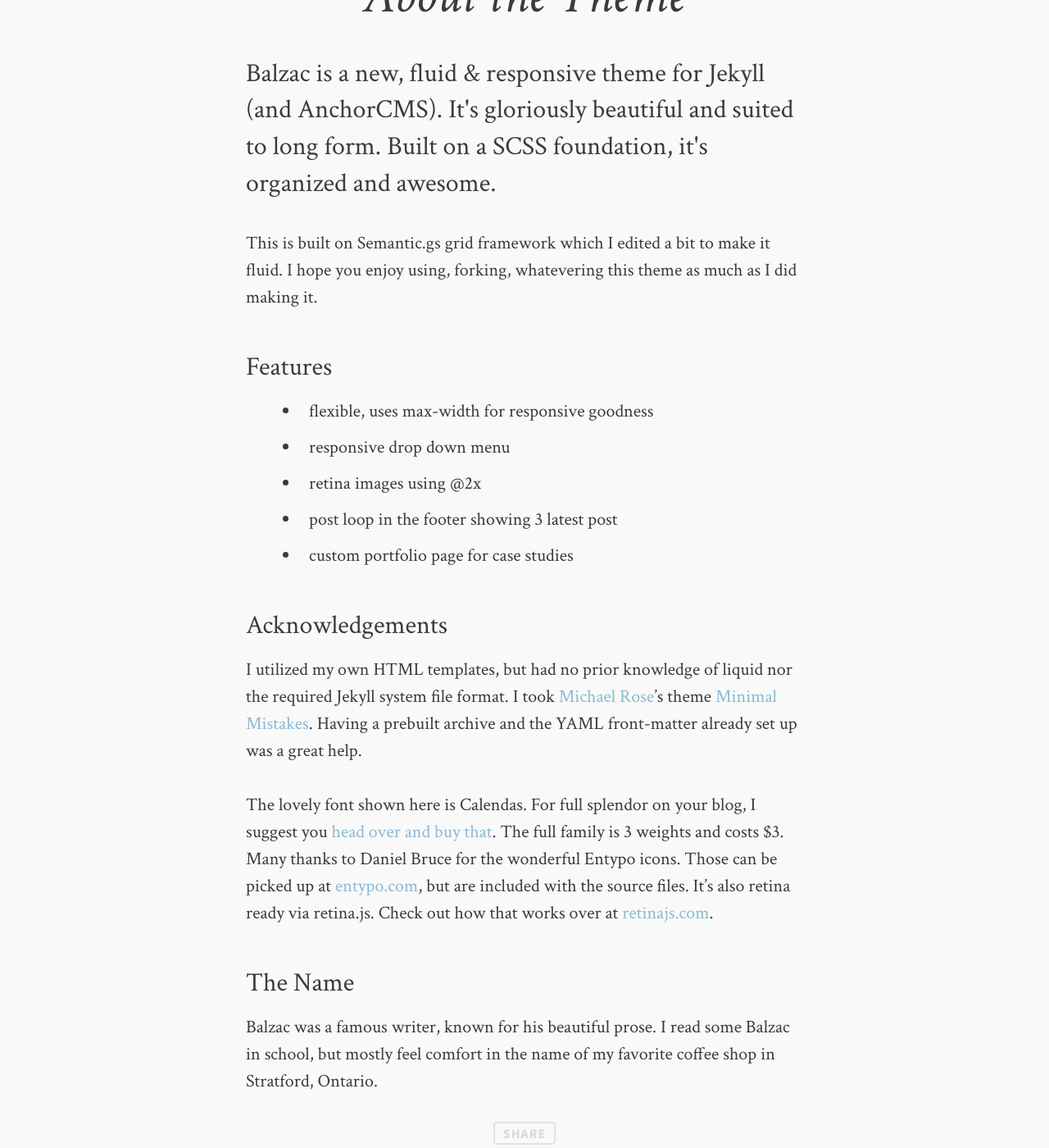
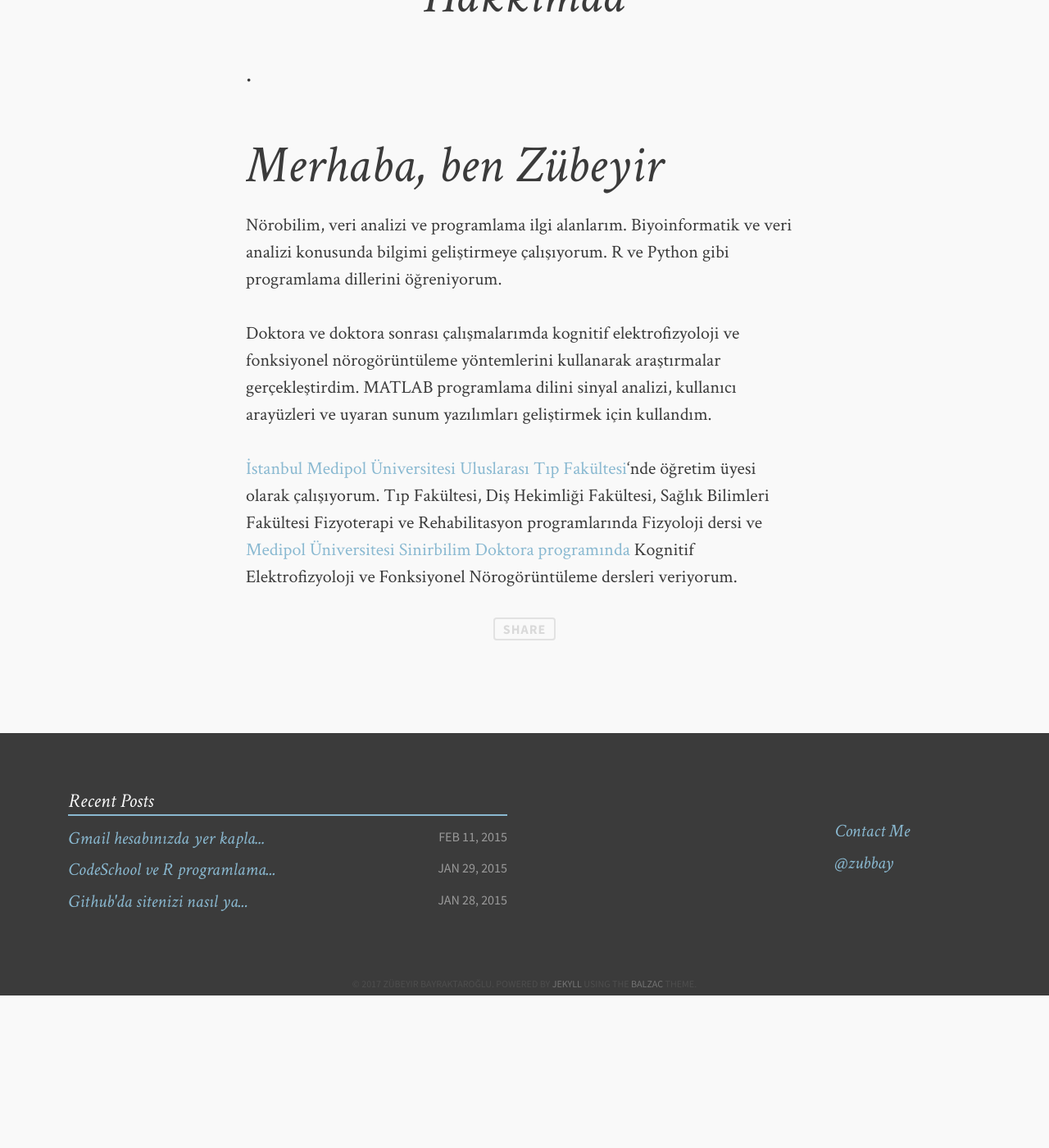
Before and after one commit to zubeyir/zubeyirin, a Jekyll site: the page built from about.md, in a window 1280 px wide and 1400 px high, scrolled down 678 px. Shown: the whole window at 82% size. Built offline with Jekyll 4.4.1, drawn with Linux system fonts in a browser that asks for light colours; comment, search, counter and statistics services are not loaded; after the commit the page ends 1892 px from its top, so only the background shows below that.

Commit message:
Update about.md

```diff
--- a/about.md
+++ b/about.md
@@ -1,26 +1,21 @@
 ---
 layout: post
 permalink: /about/index.html
-title: About the Theme
-description: Balzac is a new, fluid & responsive theme for Jekyll (and AnchorCMS). It's gloriously beautiful and suited to long form. Built on a SCSS foundation, it's organized and awesome.
-tags: [about, Jekyll, theme, responsive]
+title: Hakkımda
+description: .
+tags: [about]
 image:
   feature: soft-trees.jpg
 ---
 
-This is built on Semantic.gs grid framework which I edited a bit to make it fluid. I hope you enjoy using, forking, whatevering this theme as much as I did making it.
+# Merhaba, ben Zübeyir
 
-### Features
-* flexible, uses max-width for responsive goodness
-* responsive drop down menu
-* retina images using @2x
-* post loop in the footer showing 3 latest post
-* custom portfolio page for case studies
+Nörobilim, veri analizi ve programlama ilgi alanlarım. Biyoinformatik ve veri analizi konusunda bilgimi geliştirmeye çalışıyorum. R ve Python gibi programlama dillerini öğreniyorum.
 
-### Acknowledgements
-I utilized my own HTML templates, but had no prior knowledge of liquid nor the required Jekyll system file format. I took [Michael Rose](http://twitter.com/mmistakes)'s theme [Minimal Mistakes](http://mmistakes.github.io/minimal-mistakes/). Having a prebuilt archive and the YAML front-matter already set up was a great help.
+Doktora ve doktora sonrası çalışmalarımda kognitif elektrofizyoloji ve fonksiyonel nörogörüntüleme yöntemlerini kullanarak araştırmalar gerçekleştirdim. MATLAB programlama dilini sinyal analizi, kullanıcı arayüzleri ve uyaran sunum yazılımları geliştirmek için kullandım.
 
- The lovely font shown here is Calendas. For full splendor on your blog, I suggest you [head over and buy that](http://calendasplus.com/). The full family is 3 weights and costs $3. Many thanks to Daniel Bruce for the wonderful Entypo icons. Those can be picked up at [entypo.com](http://entypo.com), but are included with the source files. It's also <b>retina ready</b> via retina.js. Check out how that works over at [retinajs.com](http://retinajs.com).
+[İstanbul Medipol Üniversitesi Uluslarası Tıp Fakültesi](http://www.medipol.edu.tr)'nde öğretim üyesi olarak çalışıyorum. Tıp Fakültesi, Diş Hekimliği Fakültesi, Sağlık Bilimleri Fakültesi Fizyoterapi ve Rehabilitasyon programlarında Fizyoloji dersi ve [Medipol Üniversitesi Sinirbilim Doktora programında](http://www.medipol.edu.tr/Sayfa/1238/Doktora-Programi/Sinirbilim-Doktora-Programi.aspx) Kognitif Elektrofizyoloji ve Fonksiyonel Nörogörüntüleme dersleri veriyorum.
 
-### The Name
-Balzac was a famous writer, known for his beautiful prose. I read some Balzac in school, but mostly feel comfort in the name of my favorite coffee shop in Stratford, Ontario.
+<!-- Kısa bir zaman önce Windows 7'den ayrılıp [Debian](https://www.debian.org/) GNU/Linux işletim sistemine geçiş yaptım ve öğrenmek için çaba sarfediyorum. -->
+
+<!-- Akşam ve haftasonları oğlumla ilgilenmeyi ve eşimle beraber onun [sitesine](http://e1a5.com) yazılar yazmayı seviyorum. -->
```
